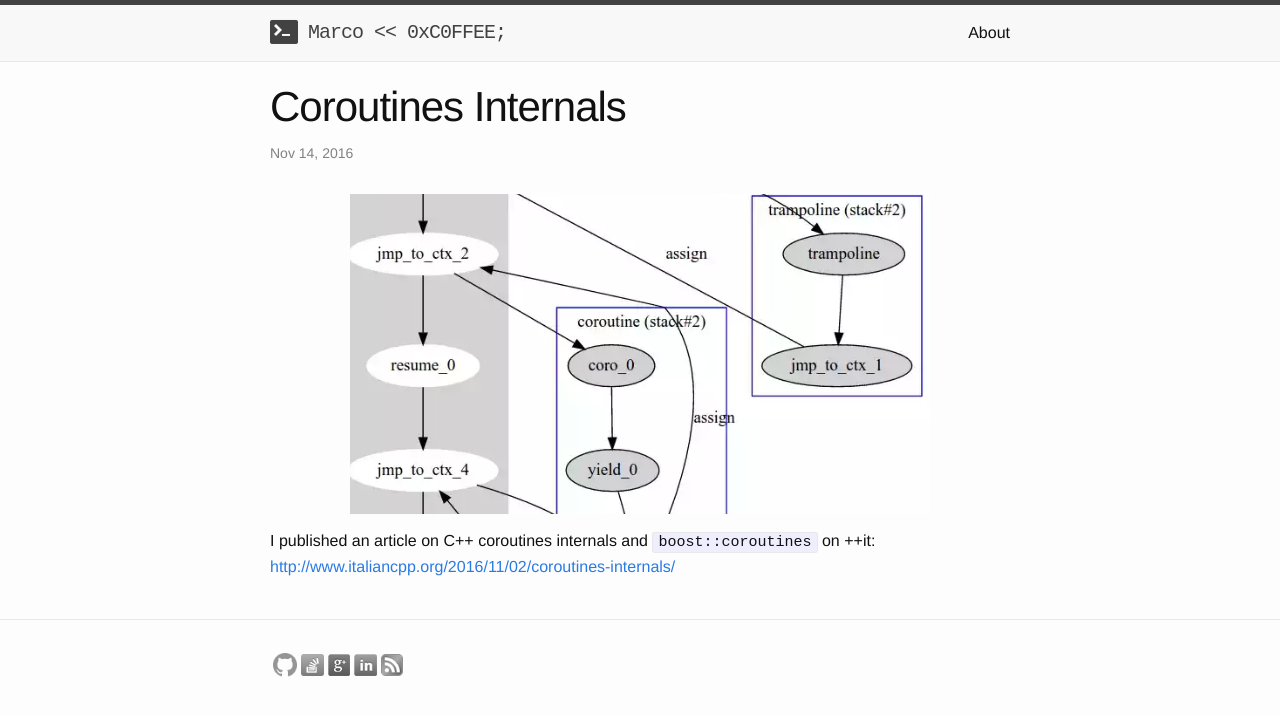
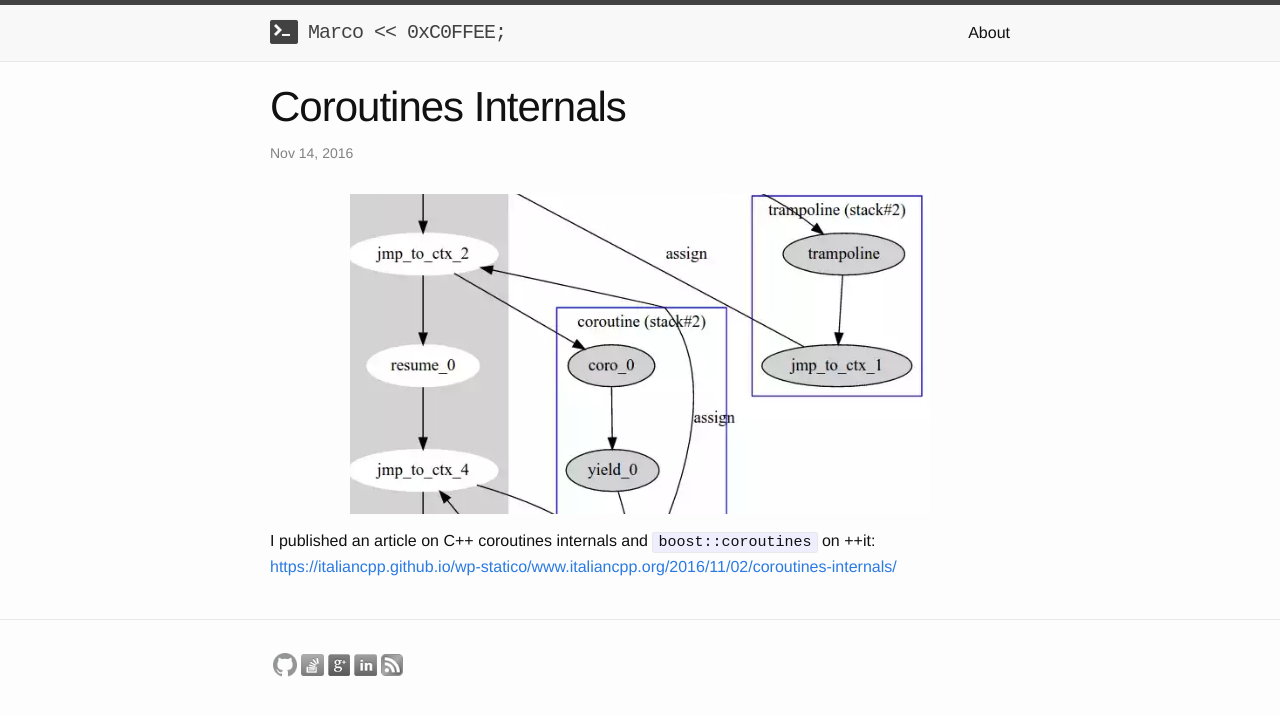
Before and after one commit to marcodiiga/marcodiiga.github.io, a Jekyll site: the page built from _posts/2016-11-14-coroutines-internals.markdown, in a window 1280 px wide. Shown: the top 716 px of the page. Built offline with Jekyll 4.4.1, drawn with Linux system fonts in a browser that asks for light colours; some of the changed lines change nothing that is shown.

Commit message:
Update 2016-11-14-coroutines-internals.markdown

```diff
--- a/_posts/2016-11-14-coroutines-internals.markdown
+++ b/_posts/2016-11-14-coroutines-internals.markdown
@@ -9,4 +9,4 @@ tags: algorithms c++ boost
   </a>
 </p>
 
-I published an article on C++ coroutines internals and `boost::coroutines` on ++it: [http://www.italiancpp.org/2016/11/02/coroutines-internals/](http://www.italiancpp.org/2016/11/02/coroutines-internals/)
+I published an article on C++ coroutines internals and `boost::coroutines` on ++it: [https://italiancpp.github.io/wp-statico/www.italiancpp.org/2016/11/02/coroutines-internals/](https://italiancpp.github.io/wp-statico/www.italiancpp.org/2016/11/02/coroutines-internals/)
```
